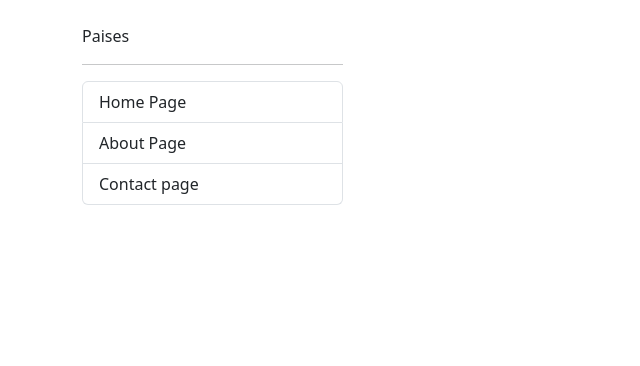
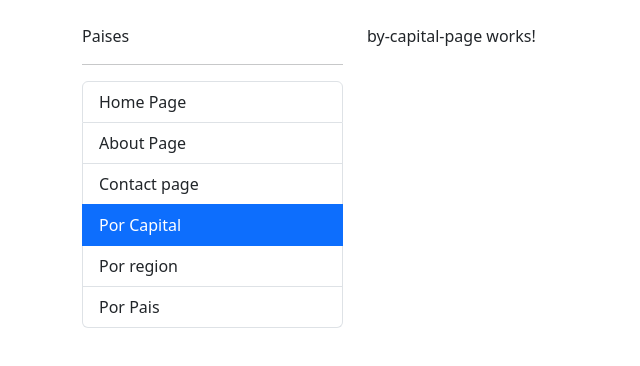
Before and after one commit to ozuro/app--countries, an Angular app: page /countries/by-capital in a window 1280 px wide. Before the commit this address led to /. Shown: the top 366 px of the page, without its empty margins (0-640 px from the left). Built offline with nearby package versions, Linux system fonts and the light colour scheme.

Commit message:
seccion-countries-load-lazzy

```diff
--- a/src/app/app-routing.module.ts
+++ b/src/app/app-routing.module.ts
@@ -18,7 +18,11 @@ const routes: Routes =[
     path:'contact',
     component: ContactPageComponent
   },
+  {
+    path:'countries',
+    loadChildren:()=>import('./countries/countries.module').then(m=>m.CountriesModule)
 
+  },
 
     {
       path:'**',
--- /dev/null
+++ b/src/app/countries/page/by-capital-page/by-capital-page.component.html
@@ -0,0 +1 @@
+<p>by-capital-page works!</p>
--- /dev/null
+++ b/src/app/countries/page/by-capital-page/by-capital-page.component.ts
@@ -0,0 +1,11 @@
+import { Component } from '@angular/core';
+
+@Component({
+  selector: 'app-by-capital-page',
+  templateUrl: './by-capital-page.component.html',
+  styles: [
+  ]
+})
+export class ByCapitalPageComponent {
+
+}
--- /dev/null
+++ b/src/app/countries/page/by-country-page/by-country-page.component.html
@@ -0,0 +1 @@
+<p>by-country-page works!</p>
--- /dev/null
+++ b/src/app/countries/page/by-country-page/by-country-page.component.ts
@@ -0,0 +1,11 @@
+import { Component } from '@angular/core';
+
+@Component({
+  selector: 'app-by-country-page',
+  templateUrl: './by-country-page.component.html',
+  styles: [
+  ]
+})
+export class ByCountryPageComponent {
+
+}
--- /dev/null
+++ b/src/app/countries/page/by-region-page/by-region-page.component.html
@@ -0,0 +1 @@
+<p>by-region-page works!</p>
--- /dev/null
+++ b/src/app/countries/page/by-region-page/by-region-page.component.ts
@@ -0,0 +1,11 @@
+import { Component } from '@angular/core';
+
+@Component({
+  selector: 'app-by-region-page',
+  templateUrl: './by-region-page.component.html',
+  styles: [
+  ]
+})
+export class ByRegionPageComponent {
+
+}
--- /dev/null
+++ b/src/app/countries/page/country-page/country-page.component.html
@@ -0,0 +1 @@
+<p>country-page works!</p>
--- /dev/null
+++ b/src/app/countries/page/country-page/country-page.component.ts
@@ -0,0 +1,11 @@
+import { Component } from '@angular/core';
+
+@Component({
+  selector: 'app-country-page',
+  templateUrl: './country-page.component.html',
+  styles: [
+  ]
+})
+export class CountryPageComponent {
+
+}
--- a/src/app/shared/components/sidebar/sidebar.component.html
+++ b/src/app/shared/components/sidebar/sidebar.component.html
@@ -21,4 +21,25 @@
     class="list-group-item"
     >
       Contact page</li>
+      <li
+      routerLink="countries/by-capital"
+      routerLinkActive="active"
+      class="list-group-item"
+      >
+        Por Capital
+      </li>
+      <li
+      routerLink="countries/by-region"
+      routerLinkActive="active"
+      class="list-group-item"
+      >
+        Por region
+      </li>
+      <li
+      routerLink="countries/by-country"
+      routerLinkActive="active"
+      class="list-group-item"
+      >
+        Por Pais
+      </li>
 </ul>
```
Also changed, not shown: src/app/countries/countries-routing.module.ts (+30 -5 lines), src/app/countries/countries.module.ts (+15 -6 lines).
